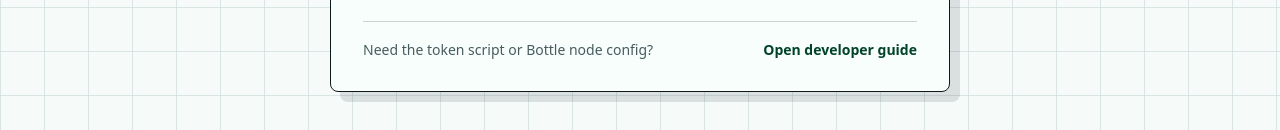
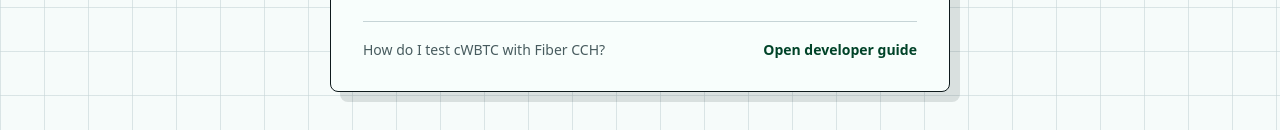
Before and after one commit to RetricSu/cwbtc-faucet, a website: page public/index.html in a window 1280 px wide. Shown: the part 521-651 px from the top of the page. Drawn offline with Linux system fonts and the light colour scheme; no server answers.

Commit message:
Clarify Fiber CCH guide link

```diff
--- a/public/index.html
+++ b/public/index.html
@@ -67,7 +67,7 @@
           <div id="message" class="message" hidden></div>
 
           <a class="guide-link" href="/guide.html">
-            <span>Need the token script or Bottle node config?</span>
+            <span>How do I test cWBTC with Fiber CCH?</span>
             <strong>Open developer guide</strong>
           </a>
         </section>
```
